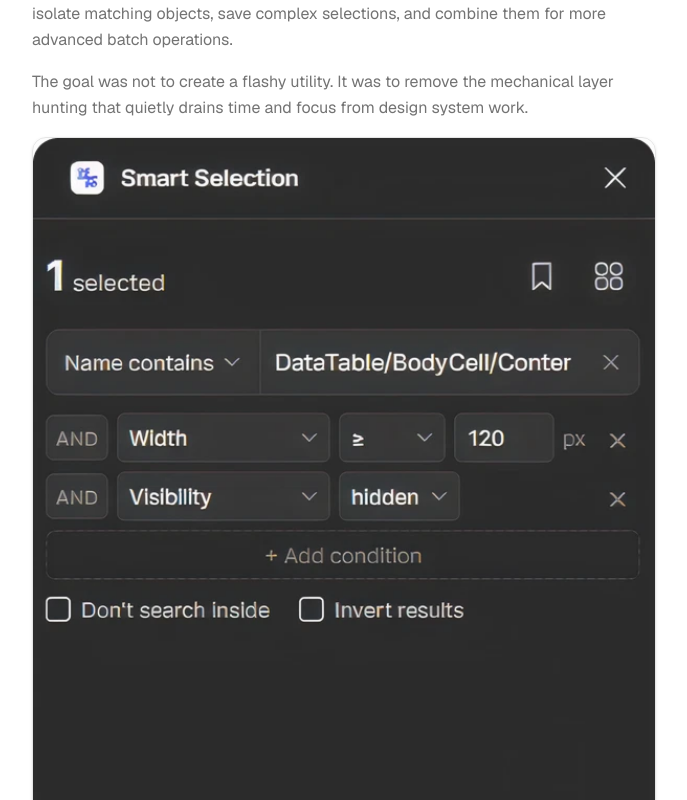
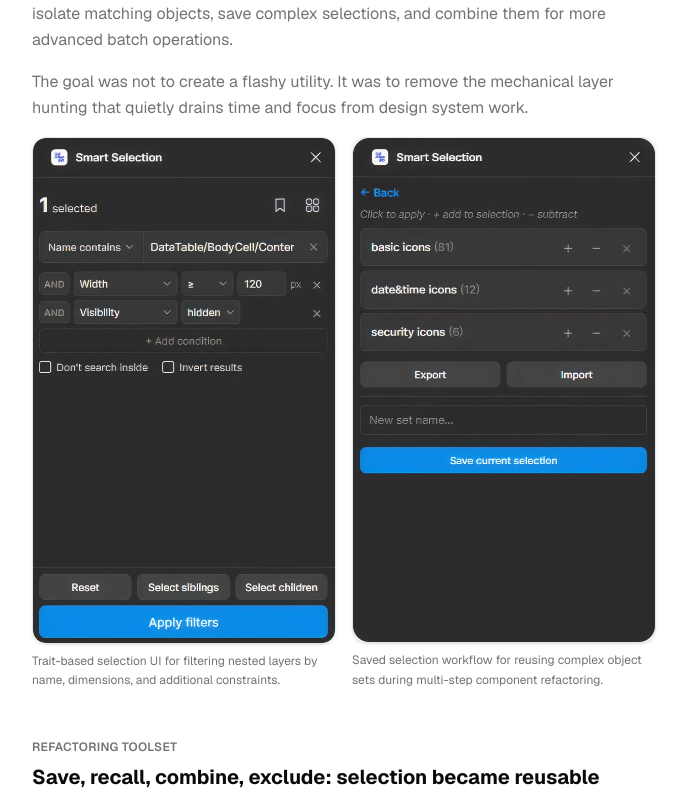
Before and after one commit to vlad-dostavalov/portfolio, a Next.js app: page /projects/smart-selection in a window 1280 px wide. Shown: the part 1300-2100 px from the top of the page, without its empty margins (296-983 px from the left). Built offline with nearby package versions, Linux system fonts and the light colour scheme.

Commit message:
Add second Smart Selection screenshot

```diff
--- a/src/app/projects/tooling-cases.ts
+++ b/src/app/projects/tooling-cases.ts
@@ -406,6 +406,13 @@ export const smartSelectionCase: ToolingCase = {
           src: "/projects/plugin_smart-selection.png",
           alt: "Smart Selection plugin interface",
           caption: "Trait-based selection UI for filtering nested layers by name, dimensions, and additional constraints.",
+          narrow: true,
+        },
+        {
+          src: "/projects/plugin_smart-selection_02.png",
+          alt: "Smart Selection saved selection interface",
+          caption: "Saved selection workflow for reusing complex object sets during multi-step component refactoring.",
+          narrow: true,
         },
       ],
     },
```
Also changed, not shown: public/projects/plugin_smart-selection_02.png (added).
